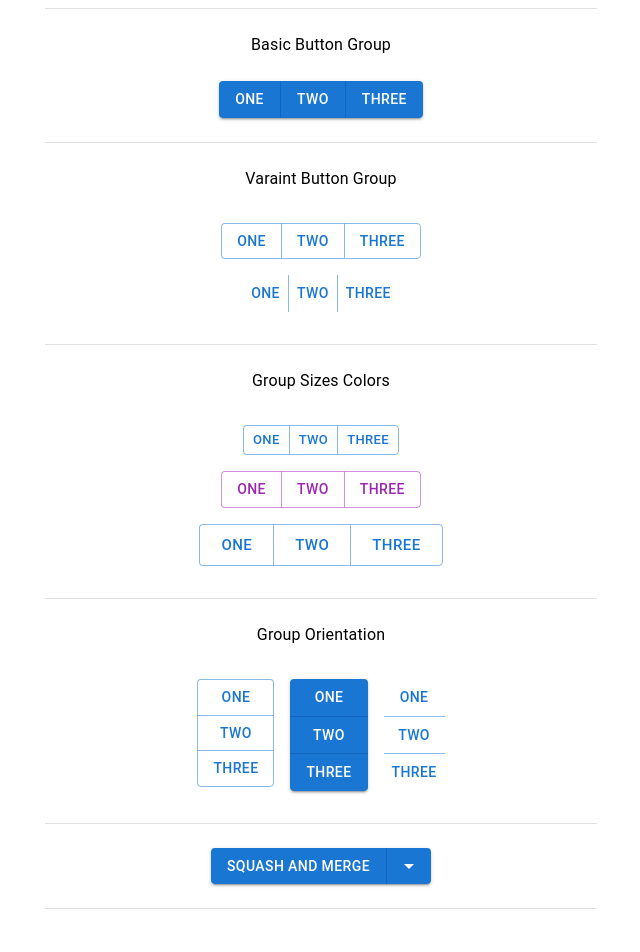
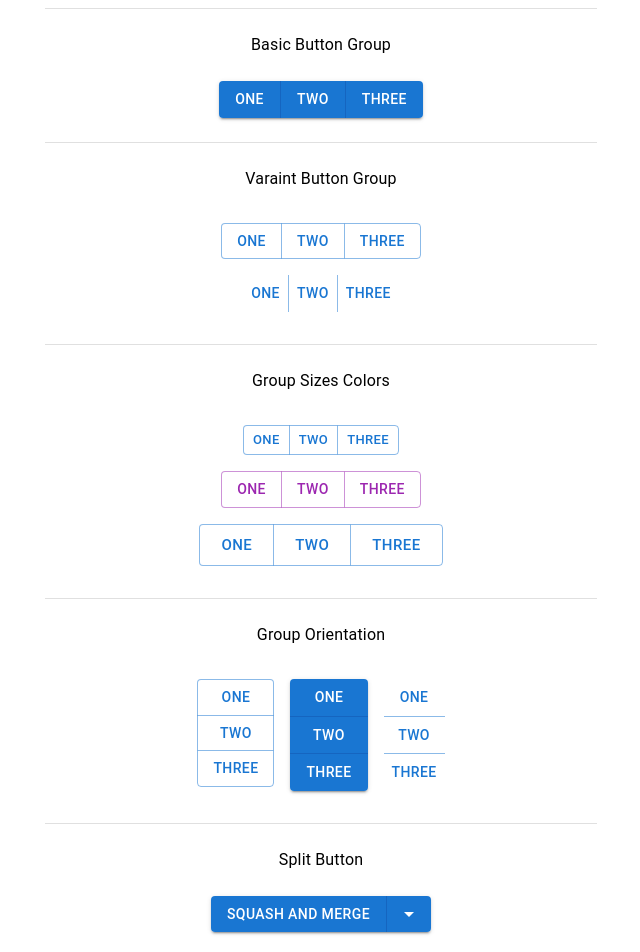
Before and after one commit to watcharakornton/mui_tutorials, a React (Vite) app: page / in a window 1280 px wide. Shown: the top 952 px of the page, without its empty margins (319-959 px from the left). Before the commit the page ends 917 px from the top, so only its background shows below. Built offline with nearby package versions, Linux system fonts and the light colour scheme.

Commit message:
Add Typography to Split Button

```diff
--- a/src/inputs/ButtonGroupComponent.jsx
+++ b/src/inputs/ButtonGroupComponent.jsx
@@ -49,6 +49,8 @@ export const SplitButton = () => {
     }
 
     return (
+        <>
+            <Typography variant='body1'>Split Button</Typography>
             <React.Fragment>
                 <ButtonGroup
                     variant="contained"
@@ -103,6 +105,7 @@ export const SplitButton = () => {
                     )}
                 </Popper>
             </React.Fragment>
+        </>
     )
 }
 
```
Lines whose indentation alone changed are shown as unchanged.
